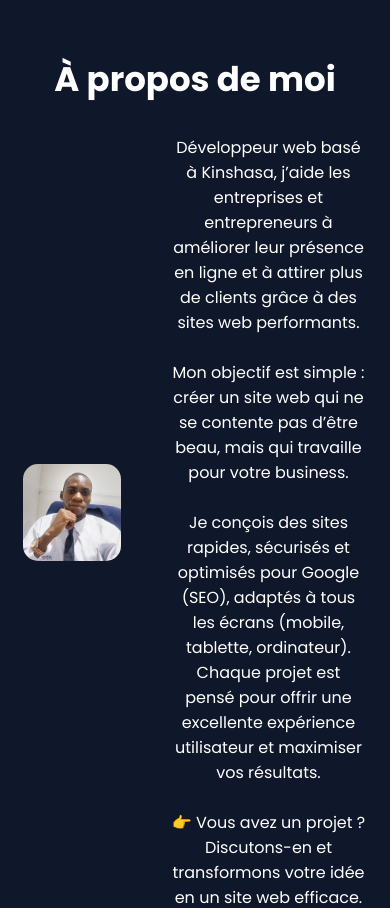
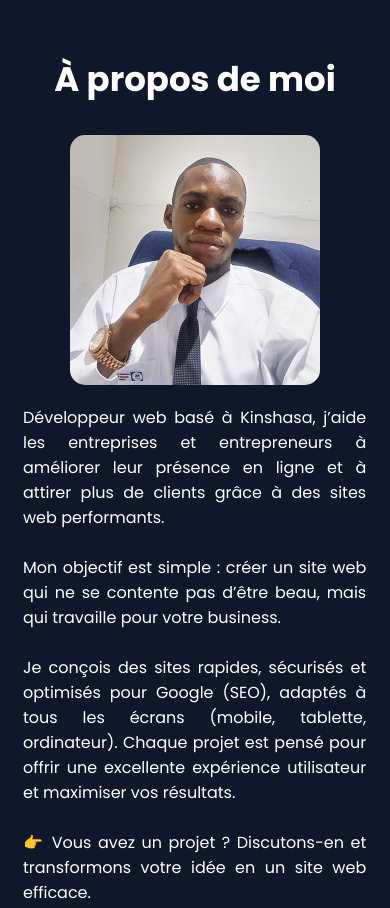
Before and after one commit to JeffMundele/jeff-portfolio, a plain HTML site: page index.html in a window 390 px wide. Shown: the part 840-1748 px from the top of the page. Drawn offline with nearby package versions, Linux system fonts and the light colour scheme.

Commit message:
Add files via upload

```diff
--- a/css/style.css
+++ b/css/style.css
@@ -772,16 +772,18 @@ section{
 padding:50px 6%;
 }
 
-.about {
-    flex-direction: column;
-    text-align: center;
+.about{
+    display: flex;          /* 🔥 important */
+    flex-direction: column; /* empile */
+    text-align: justify;    /* texte justifié */
+    gap:20px;
   }
 
-  .about img {
-    width: 100%;
-    max-width: 250px;
-    margin: 0 auto 20px auto;
-    display: block;
+  .about img{
+    width:100%;
+    max-width:250px;
+    margin:auto;
+    display:block;
   }
 
 .social-links{
```
